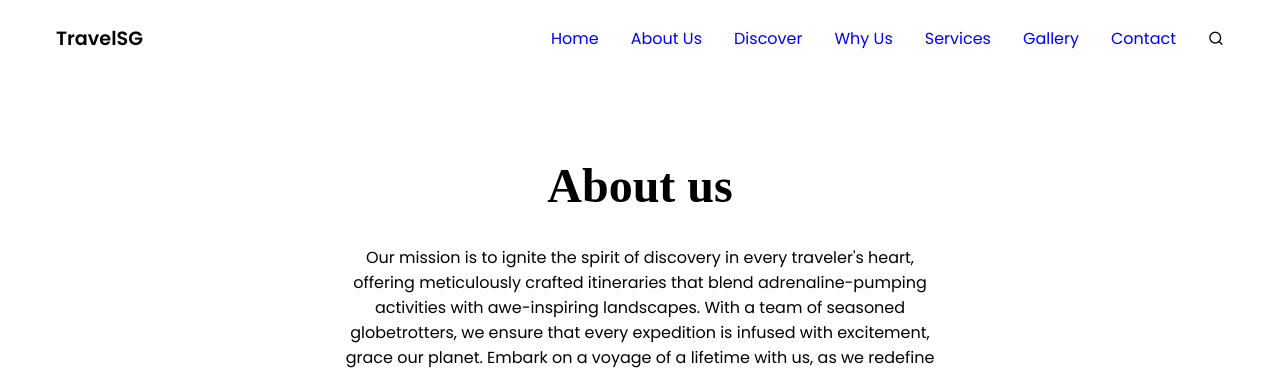
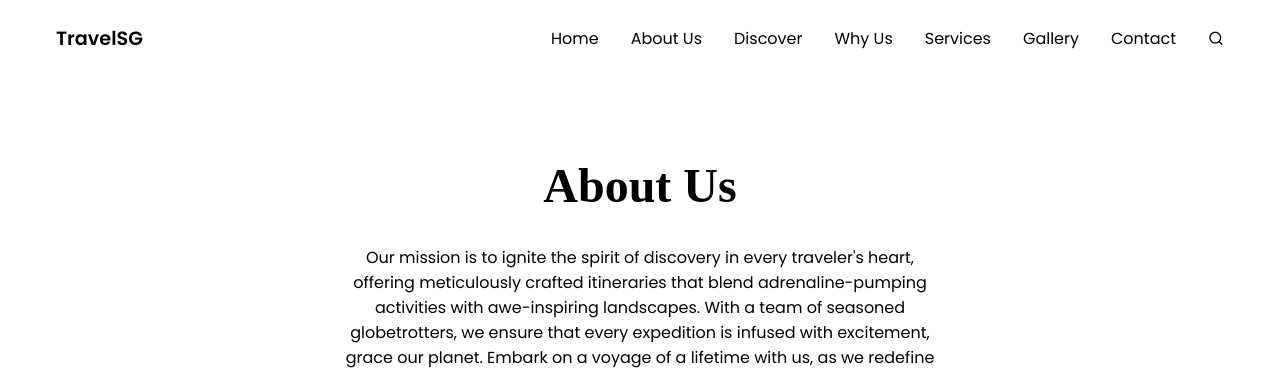
Before and after one commit to chachasoba/Travel, a plain HTML site: page aboutus/aboutus.html in a window 1280 px wide. Shown: the top 373 px of the page. Drawn offline with nearby package versions, Linux system fonts and the light colour scheme; files whose address does not match are found by name; a web font is replaced by a local one.

Commit message:
Made changes to the following styling: 1. Changed index.html orange read more buttons to black text by default 2. Changed all text to black text by default 3. Fixed all links in index.html, aboutus.html header and whyus.html header 4. Changed Why us and About us to Why Us and About Us

```diff
--- a/aboutus/aboutus.css
+++ b/aboutus/aboutus.css
@@ -8,6 +8,15 @@
     --white: #000000;
     --max-width: 1200px;
     --header-font: "Lisu Bosa", serif;
+  }
+
+  a, a:link, a:visited, a:focus, a:hover, a:active{
+    color:black;
+    text-decoration:none;
+  }
+
+  a:-webkit-any-link {
+    color:#000000;
   }
 
   * {
--- a/aboutus/aboutus.html
+++ b/aboutus/aboutus.html
@@ -17,13 +17,13 @@
           <div class="nav__bar">
             <div class="nav__logo"><a href="#">TravelSG</a></div>
             <ul class="nav__links">
-              <li class="link"><a href="/Users/raymond/Travel/Travel/index.html">Home</a></li>
-              <li class="link"><a href="#about">About Us</a></li>
-              <li class="link"><a href="#discover">Discover</a></li>
-              <li class="link"><a href="#whyus">Why Us</a></li>
-              <li class="link"><a href="#services">Services</a></li>
-              <li class="link"><a href="#gallery">Gallery</a></li>
-              <li class="link"><a href="contactform/cform.html">Contact</a></li>
+              <li class="link"><a href="../index.html">Home</a></li>
+              <li class="link"><a href="/aboutus/aboutus.html">About Us</a></li>
+              <li class="link"><a href="../index.html#discover">Discover</a></li>
+              <li class="link"><a href="/whyus/whyus.html">Why Us</a></li>
+              <li class="link"><a href="../index#services">Services</a></li>
+              <li class="link"><a href="../index.html#gallery">Gallery</a></li>
+              <li class="link"><a href="../contactform/cform.html">Contact</a></li>
               <li class="link search">
                 <span><i class="ri-search-line"></i></span>
               </li>
@@ -35,7 +35,7 @@
     <section class="aboutus" id="aboutus">
         <div class="section__container aboutus__container">
           <div class="aboutus__content">
-            <h2 class="section__header">About us</h2>
+            <h2 class="section__header">About Us</h2>
             <p class="section__subheader">
                 Our mission is to ignite the spirit of discovery in every traveler's
                 heart, offering meticulously crafted itineraries that blend
--- a/styles.css
+++ b/styles.css
@@ -8,6 +8,15 @@
     --white: #000000;
     --max-width: 1200px;
     --header-font: "Lisu Bosa", serif;
+  }
+
+  a, a:link, a:visited, a:focus, a:hover, a:active{
+    color:black;
+    text-decoration:none;
+  }
+
+  a:-webkit-any-link {
+    color:#000000;
   }
 
   * {
@@ -41,7 +50,7 @@
     outline: none;
     border: none;
     font-size: 1rem;
-    color: var(--primary-color);
+    color: black;
     background-color: var(--secondary-color);
     cursor: pointer;
   }
@@ -197,6 +206,16 @@
     margin: auto;
   }
 
+  .aboutus__btn {
+    padding: 0.75rem 1.5rem;
+    outline: none;
+    border: none;
+    font-size: 1rem;
+    color: white;
+    background-color: var(--secondary-color);
+    cursor: pointer;
+  }
+
   .discover {
     background-image: linear-gradient(
       to bottom,
@@ -284,7 +303,7 @@
     outline: none;
     border: none;
     font-size: 1rem;
-    color: var(--primary-color);
+    color: white;
     background-color: var(--secondary-color);
     cursor: pointer;
   }
--- a/whyus/whyus.css
+++ b/whyus/whyus.css
@@ -8,6 +8,11 @@
     --white: #000000;
     --max-width: 1200px;
     --header-font: "Lisu Bosa", serif;
+  }
+
+  a, a:link, a:visited, a:focus, a:hover, a:active{
+    color:black;
+    text-decoration:none;
   }
 
   * {
```
Also changed, not shown: index.html (+3 -3 lines), whyus/whyus.html (+7 -7 lines).
